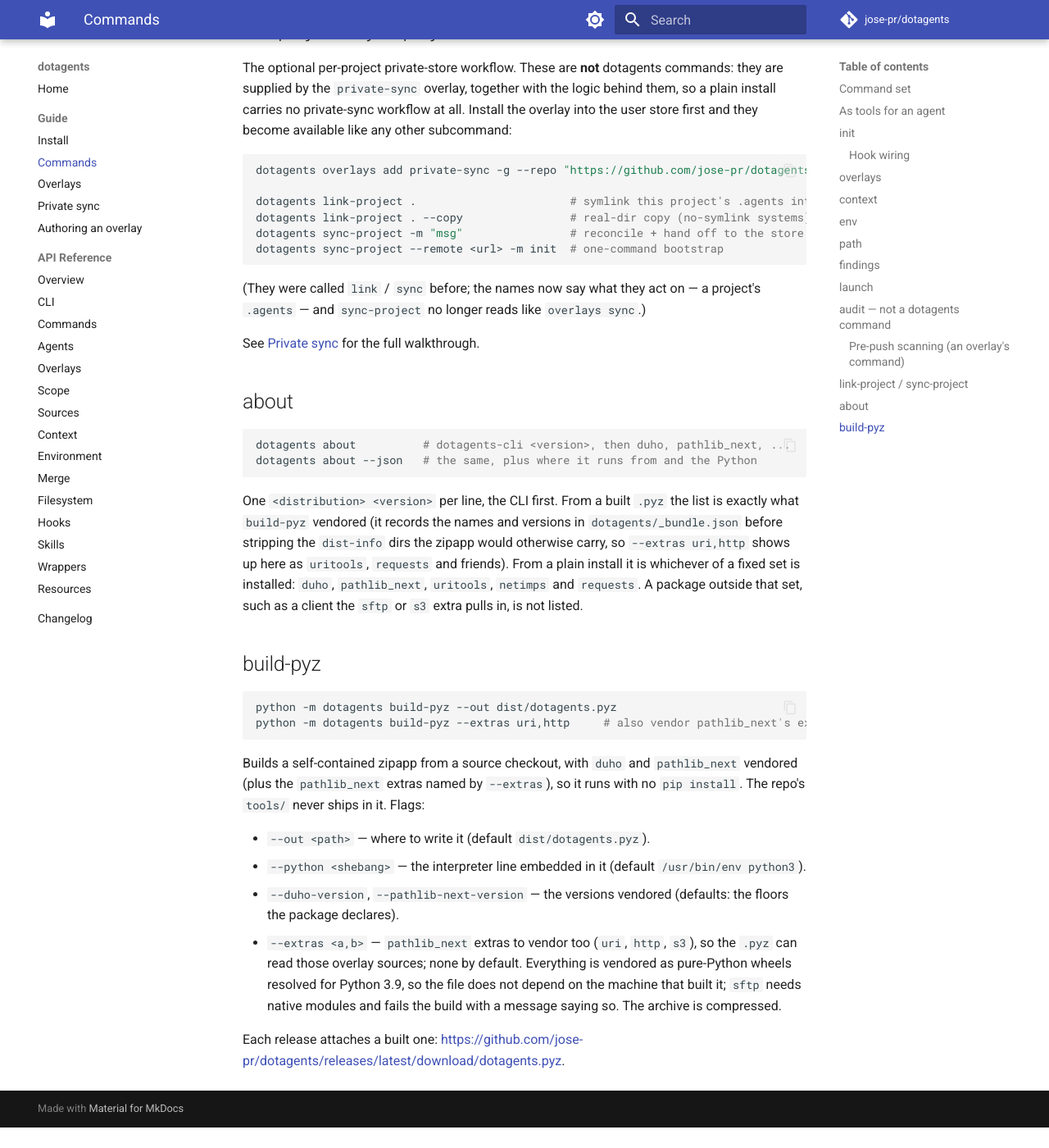
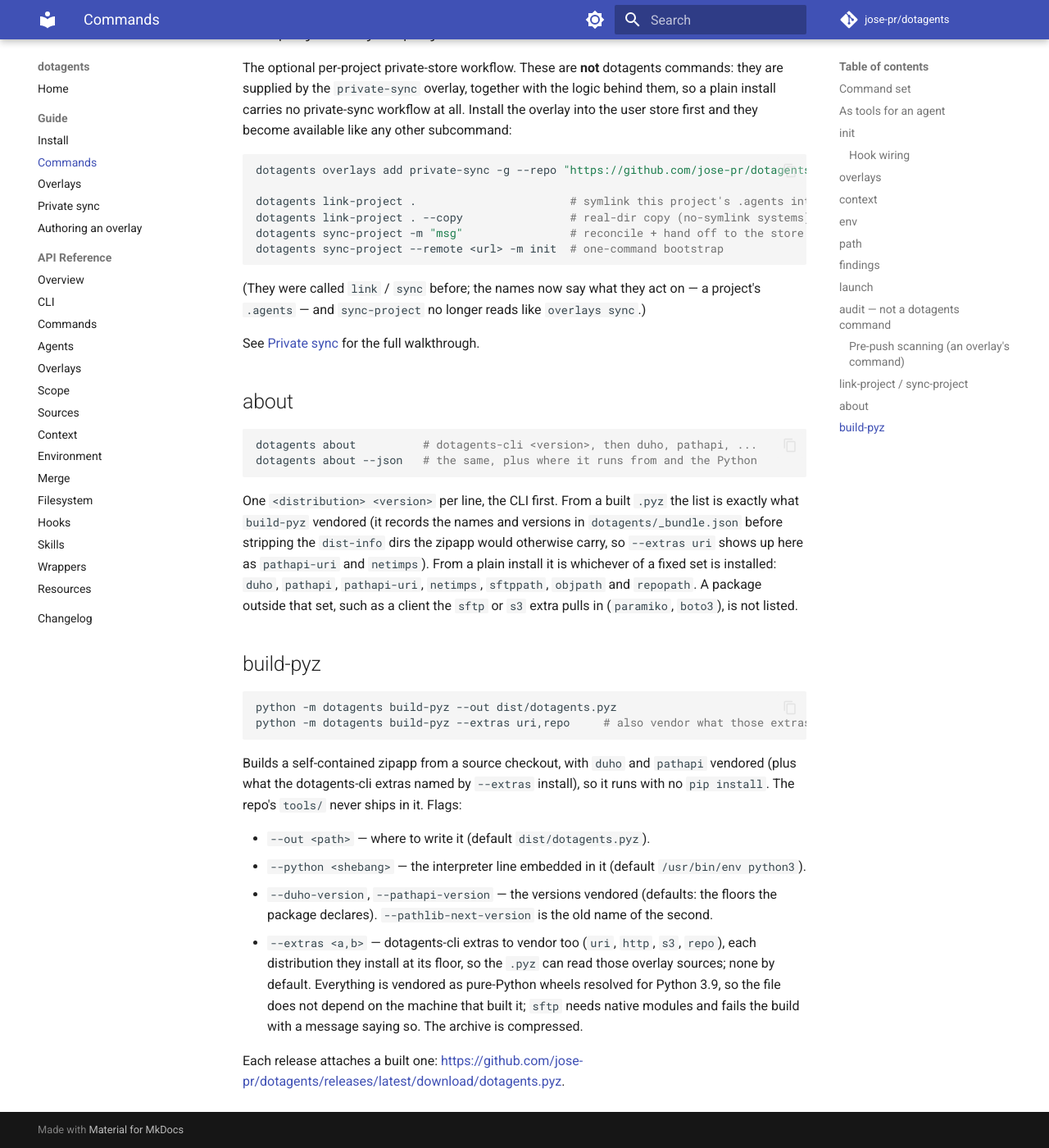
Before and after one commit to jose-pr/dotagents, an MkDocs documentation site: the page built from docs/guide/commands.md, in a window 1280 px wide and 1400 px high, scrolled down 13312 px. Shown: the whole window at 82% size. Built offline with MkDocs 1.6.1 and Material for MkDocs 9.7.7, drawn with Linux system fonts in a browser that asks for light colours; comment, search, counter and statistics services are not loaded; before the commit the page ends 14687 px from its top, so only the background shows below that; some of the changed text lies outside the part shown.

Commit message:
docs: pathapi and the extras that install its scheme distributions

````diff
--- a/docs/guide/commands.md
+++ b/docs/guide/commands.md
@@ -359,7 +359,7 @@ form and drop names that are not shell identifiers.
    `<NAME_OVERLAY_ROOT>` placeholder, so an env file and a context file refer to an
    overlay's install dir by one name. When `dotagents` runs from a `.pyz`,
    `AGENTS_PYLIB` names that archive: the libraries it bundles (duho,
-   pathlib_next) import from it, so an overlay built on them appends it to
+   pathapi) import from it, so an overlay built on them appends it to
    `sys.path` when its own import fails. An installed `dotagents` sets nothing,
    since those libraries are already in `AGENTS_PYTHON`'s site-packages. It is
    never put on `PYTHONPATH`, where it would shadow a project's own copy.
@@ -572,35 +572,38 @@ See [Private sync](private-sync.md) for the full walkthrough.
 ## about
 
 ```bash
-dotagents about          # dotagents-cli <version>, then duho, pathlib_next, ...
+dotagents about          # dotagents-cli <version>, then duho, pathapi, ...
 dotagents about --json   # the same, plus where it runs from and the Python
 ```
 
 One `<distribution> <version>` per line, the CLI first. From a built `.pyz` the
 list is exactly what `build-pyz` vendored (it records the names and versions in
 `dotagents/_bundle.json` before stripping the `dist-info` dirs the zipapp would
-otherwise carry, so `--extras uri,http` shows up here as `uritools`, `requests`
-and friends). From a plain install it is whichever of a fixed set is installed:
-`duho`, `pathlib_next`, `uritools`, `netimps` and `requests`. A package outside that
-set, such as a client the `sftp` or `s3` extra pulls in, is not listed.
+otherwise carry, so `--extras uri` shows up here as `pathapi-uri` and `netimps`).
+From a plain install it is whichever of a fixed set is installed: `duho`, `pathapi`,
+`pathapi-uri`, `netimps`, `sftppath`, `objpath` and `repopath`. A package outside
+that set, such as a client the `sftp` or `s3` extra pulls in (`paramiko`, `boto3`),
+is not listed.
 
 ## build-pyz
 
 ```bash
 python -m dotagents build-pyz --out dist/dotagents.pyz
-python -m dotagents build-pyz --extras uri,http     # also vendor pathlib_next's extras
+python -m dotagents build-pyz --extras uri,repo     # also vendor what those extras install
 ```
 
-Builds a self-contained zipapp from a source checkout, with `duho` and `pathlib_next`
-vendored (plus the `pathlib_next` extras named by `--extras`), so it runs with no
+Builds a self-contained zipapp from a source checkout, with `duho` and `pathapi`
+vendored (plus what the dotagents-cli extras named by `--extras` install), so it runs with no
 `pip install`. The repo's `tools/` never ships in it. Flags:
 
 - `--out <path>` — where to write it (default `dist/dotagents.pyz`).
 - `--python <shebang>` — the interpreter line embedded in it (default
   `/usr/bin/env python3`).
-- `--duho-version`, `--pathlib-next-version` — the versions vendored (defaults: the
-  floors the package declares).
-- `--extras <a,b>` — `pathlib_next` extras to vendor too (`uri`, `http`, `s3`),
+- `--duho-version`, `--pathapi-version` — the versions vendored (defaults: the
+  floors the package declares). `--pathlib-next-version` is the old name of the
+  second.
+- `--extras <a,b>` — dotagents-cli extras to vendor too (`uri`, `http`, `s3`, `repo`),
+  each distribution they install at its floor,
   so the `.pyz` can read those overlay sources; none by default. Everything is
   vendored as pure-Python wheels resolved for Python 3.9, so the file does not
   depend on the machine that built it; `sftp` needs native modules and fails the
````
Also changed, not shown: CHANGELOG.md (+21 -0 lines), README.md (+1 -1 lines), docs/guide/install.md (+4 -2 lines), docs/guide/overlays.md (+5 -4 lines).
